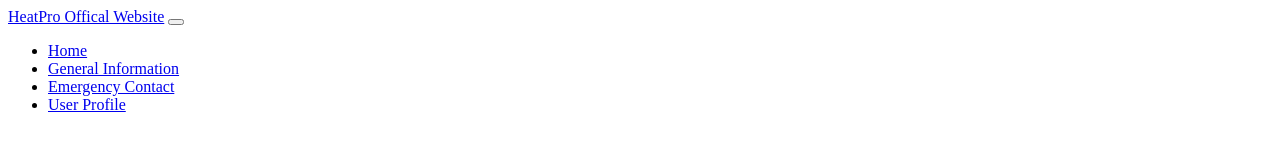
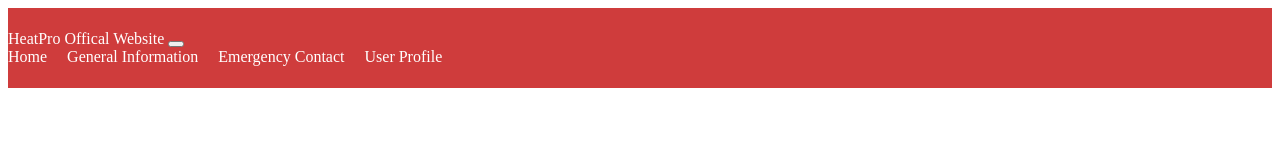
Before and after one commit to yerim01/1800_202310_BBY25, a plain HTML site: page html/nav.html in a window 1280 px wide. Drawn offline with Linux system fonts and the light colour scheme; files that its build step writes are made by us from their sources.

Commit message:
Added nav.css and made some styling changes

```diff
--- a/html/nav.html
+++ b/html/nav.html
@@ -4,6 +4,7 @@
     <title>Landing Page</title>
     <meta name="comp1800 template" content="My 1800 App">
     <meta charset="utf-8">
+    <link rel="stylesheet" href="styles/nav.css">
 </head>
 <body>
     <nav class="navbar navbar-expand-lg navbar-light btn-danger">
--- /dev/null
+++ b/styles/nav.css
@@ -0,0 +1,27 @@
+.navbar {
+    height: 80px; /* adjust the height value as needed */
+    background-color: #cf3c3c;
+    color: #fff;
+    display: flex;
+    align-items: center;
+  }
+
+  .navbar ul {
+    list-style: none;
+    display: flex;
+    margin: 0;
+    padding: 0;
+  }
+
+  .navbar li {
+    margin-right: 20px;
+  }
+
+  .navbar li:last-child {
+    margin-right: 0;
+  }
+
+  .navbar a {
+    color: #fff;
+    text-decoration: none;
+  }
```
Also changed, not shown: html/nav_beforelogin.html (+1 -0 lines).
